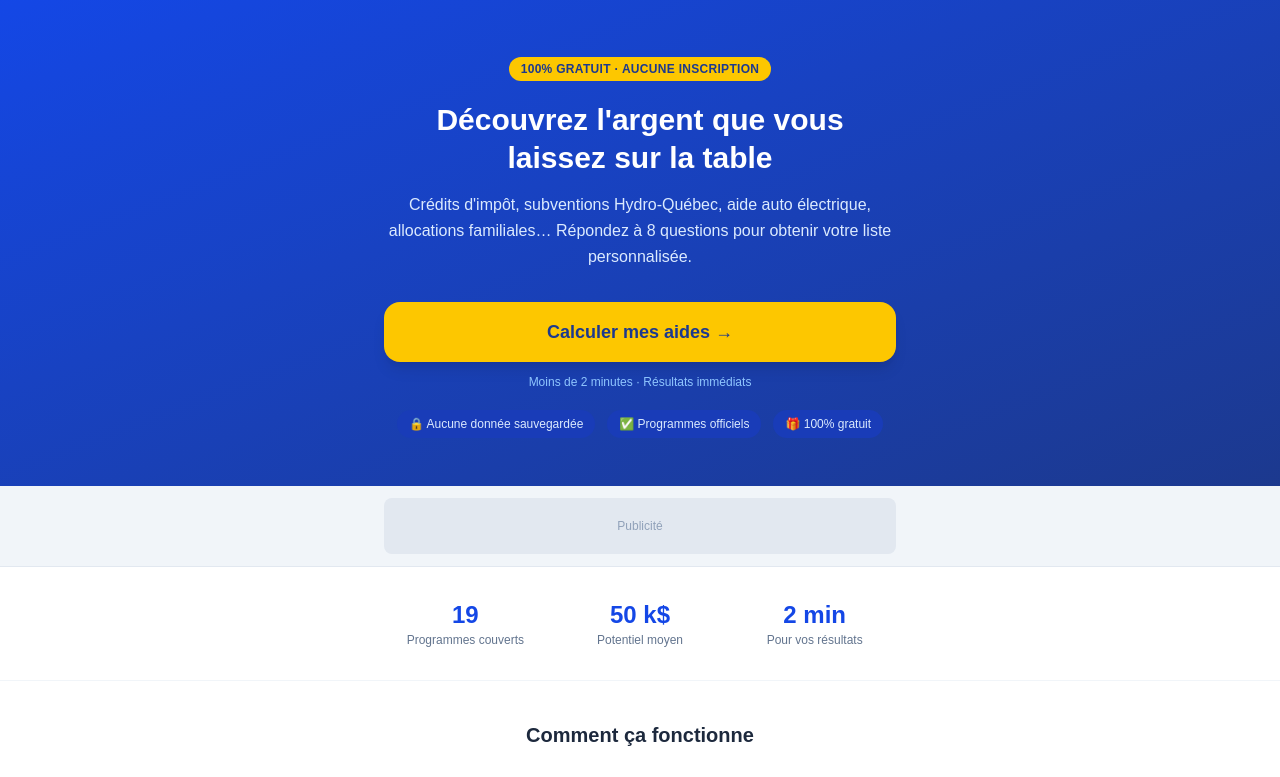
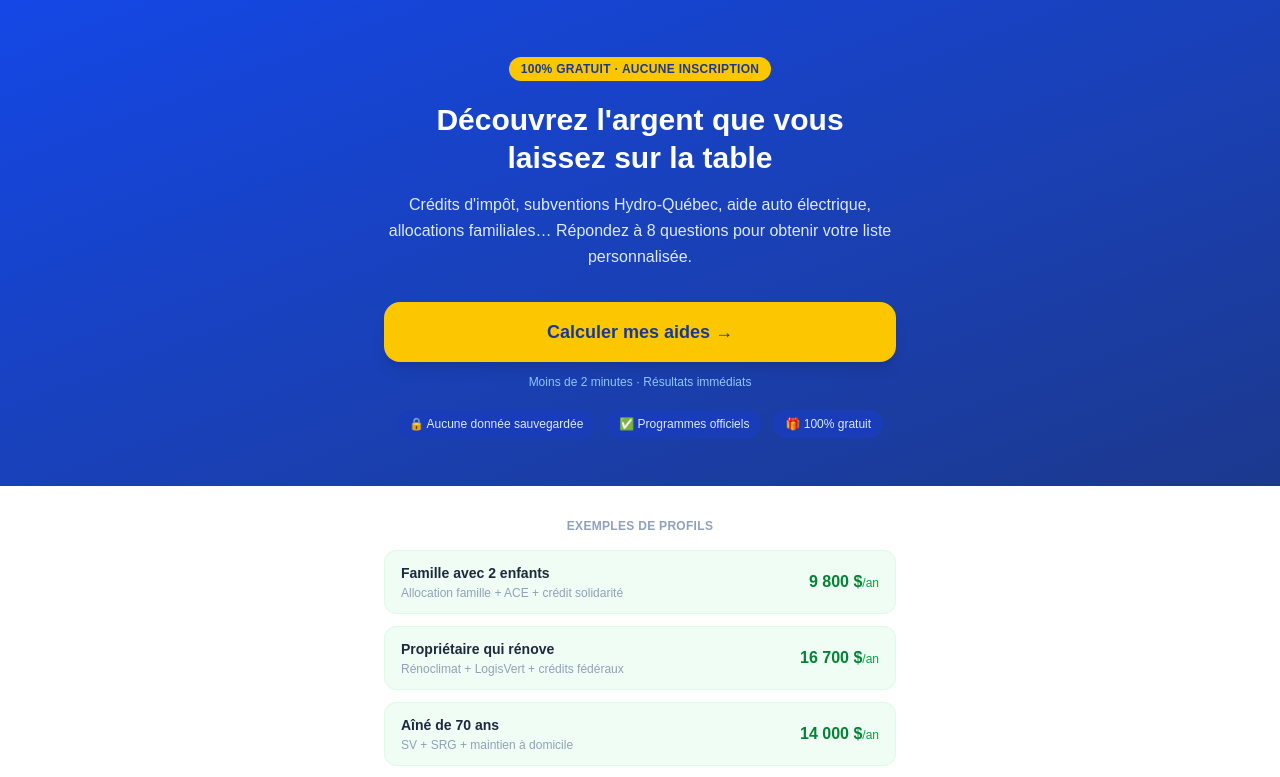
Before and after one commit to Simultima-qc/argentqc, a Next.js app: page / in a window 1280 px wide. Shown: the top 777 px of the page. Built offline with nearby package versions, Linux system fonts and the light colour scheme.

Commit message:
Ajouter exemples concrets de profils avec montants sur l'accueil
Co-Authored-By: Claude Sonnet 4.6 <noreply@anthropic.com>

```diff
--- a/src/app/page.tsx
+++ b/src/app/page.tsx
@@ -34,6 +34,30 @@ export default function Home() {
               <span key={badge} className="bg-blue-800 text-blue-100 text-xs px-3 py-1.5 rounded-full">
                 {badge}
               </span>
+            ))}
+          </div>
+        </div>
+      </section>
+
+      {/* Exemples concrets */}
+      <section className="bg-white py-8 px-5 border-b border-slate-100">
+        <div className="max-w-lg mx-auto">
+          <p className="text-center text-xs font-semibold text-slate-400 uppercase tracking-wide mb-4">
+            Exemples de profils
+          </p>
+          <div className="flex flex-col gap-3">
+            {[
+              { profil: "Famille avec 2 enfants", montant: "9 800 $", desc: "Allocation famille + ACE + crédit solidarité" },
+              { profil: "Propriétaire qui rénove", montant: "16 700 $", desc: "Rénoclimat + LogisVert + crédits fédéraux" },
+              { profil: "Aîné de 70 ans", montant: "14 000 $", desc: "SV + SRG + maintien à domicile" },
+            ].map((ex) => (
+              <div key={ex.profil} className="flex items-center justify-between bg-green-50 border border-green-100 rounded-xl px-4 py-3">
+                <div>
+                  <div className="font-semibold text-slate-800 text-sm">{ex.profil}</div>
+                  <div className="text-slate-400 text-xs mt-0.5">{ex.desc}</div>
+                </div>
+                <div className="text-green-700 font-extrabold text-base shrink-0 ml-3">{ex.montant}<span className="text-xs font-normal text-green-600">/an</span></div>
+              </div>
             ))}
           </div>
         </div>
```
